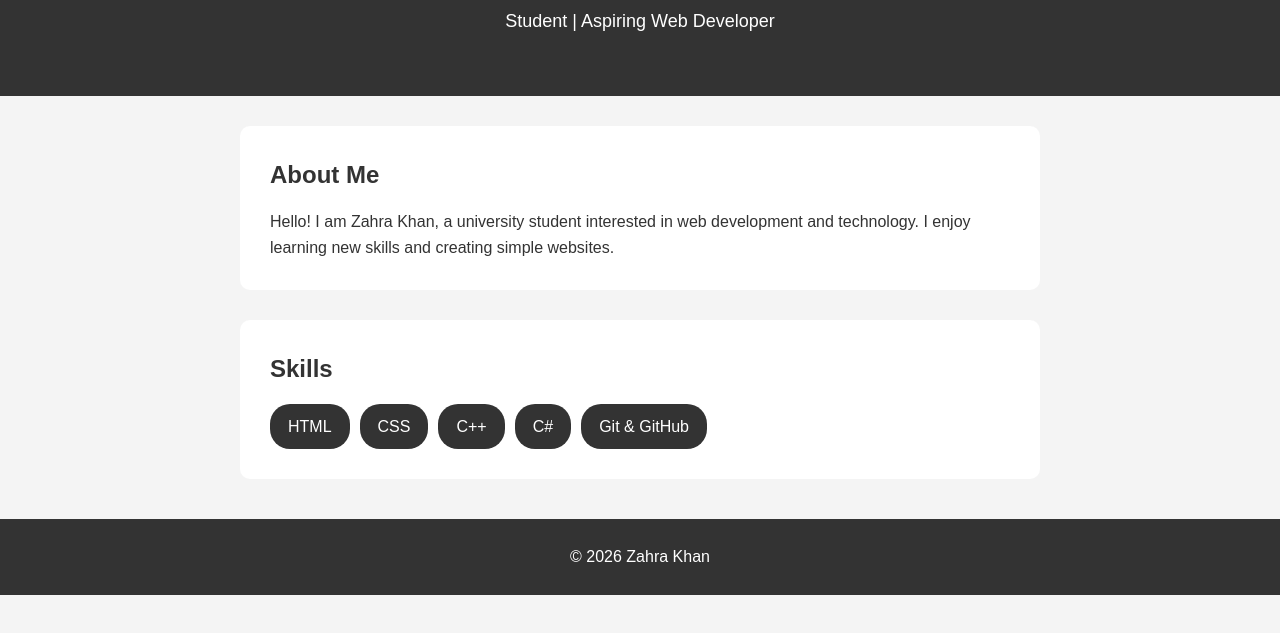
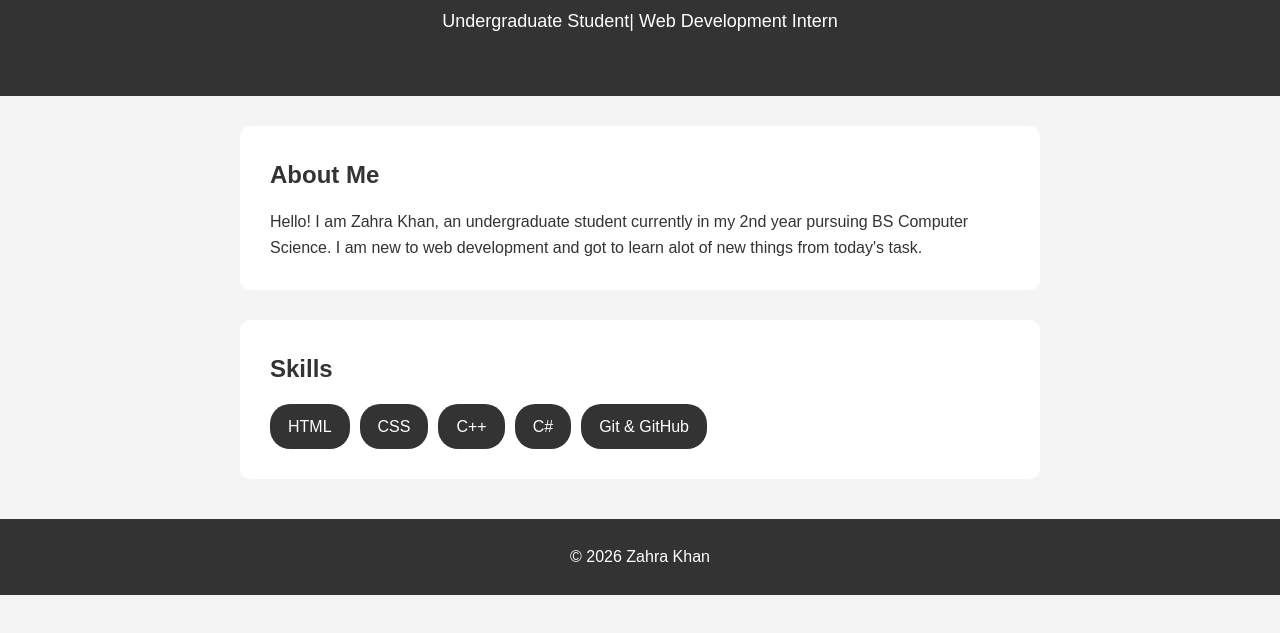
Before and after one commit to zahrakhan689/my-portfolio, a plain HTML site: page index.html in a window 1280 px wide. Shown: the part 127-760 px from the top of the page. Drawn offline with Linux system fonts and the light colour scheme.

Commit message:
Updated portfolio

```diff
--- a/index.html
+++ b/index.html
@@ -12,16 +12,16 @@
 
     <header>
         <h1>Zahra Khan</h1>
-        <p>Student | Aspiring Web Developer</p>
+        <p>Undergraduate Student| Web Development Intern</p>
     </header>
 
     <section class="about">
         <h2>About Me</h2>
 
         <p>
-            Hello! I am Zahra Khan, a university student interested in
-            web development and technology. I enjoy learning new skills
-            and creating simple websites.
+            Hello! I am Zahra Khan, an undergraduate student currently in my
+             2nd year pursuing BS Computer Science. I am new to web development
+             and got to learn alot of new things from today's task.
         </p>
     </section>
 
```
